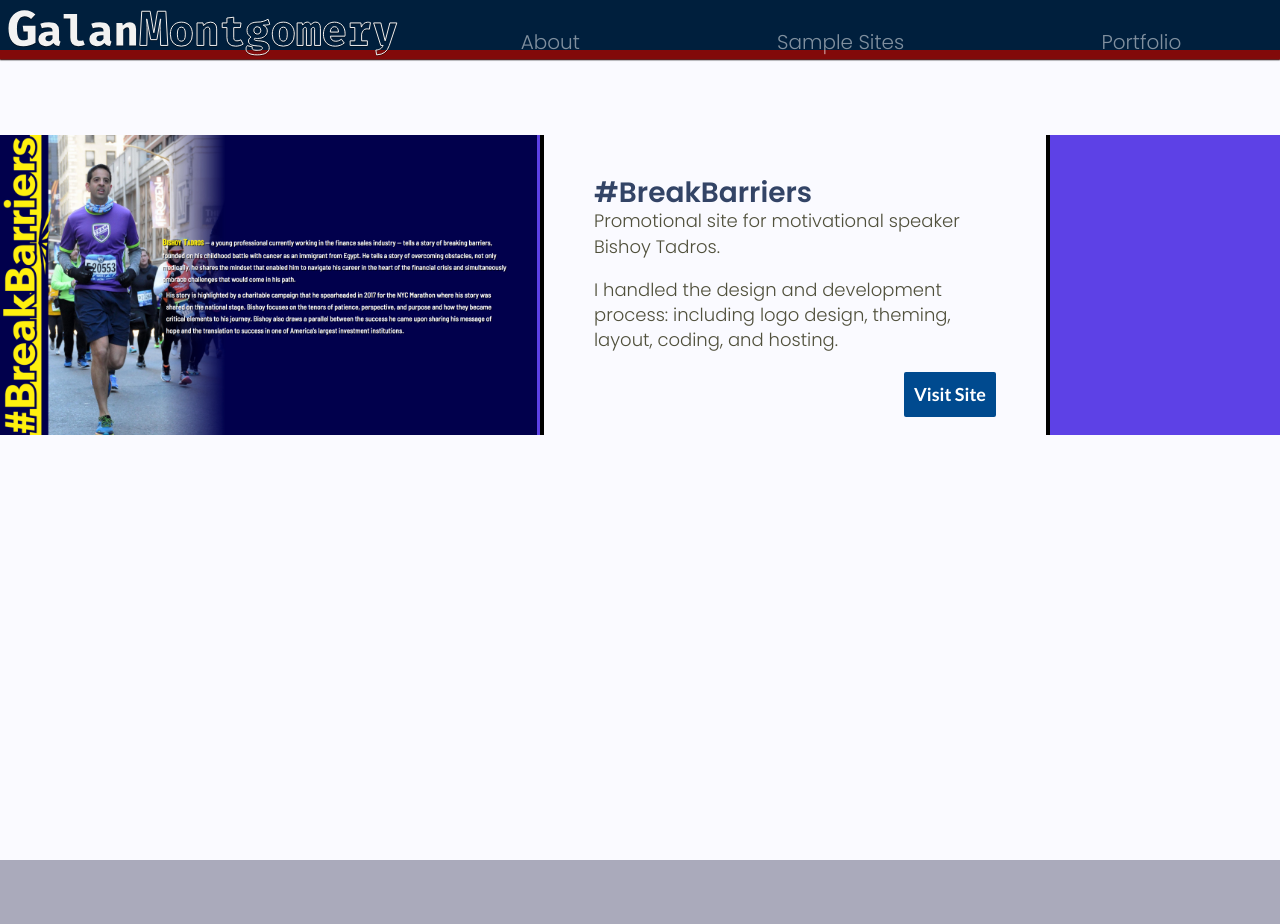
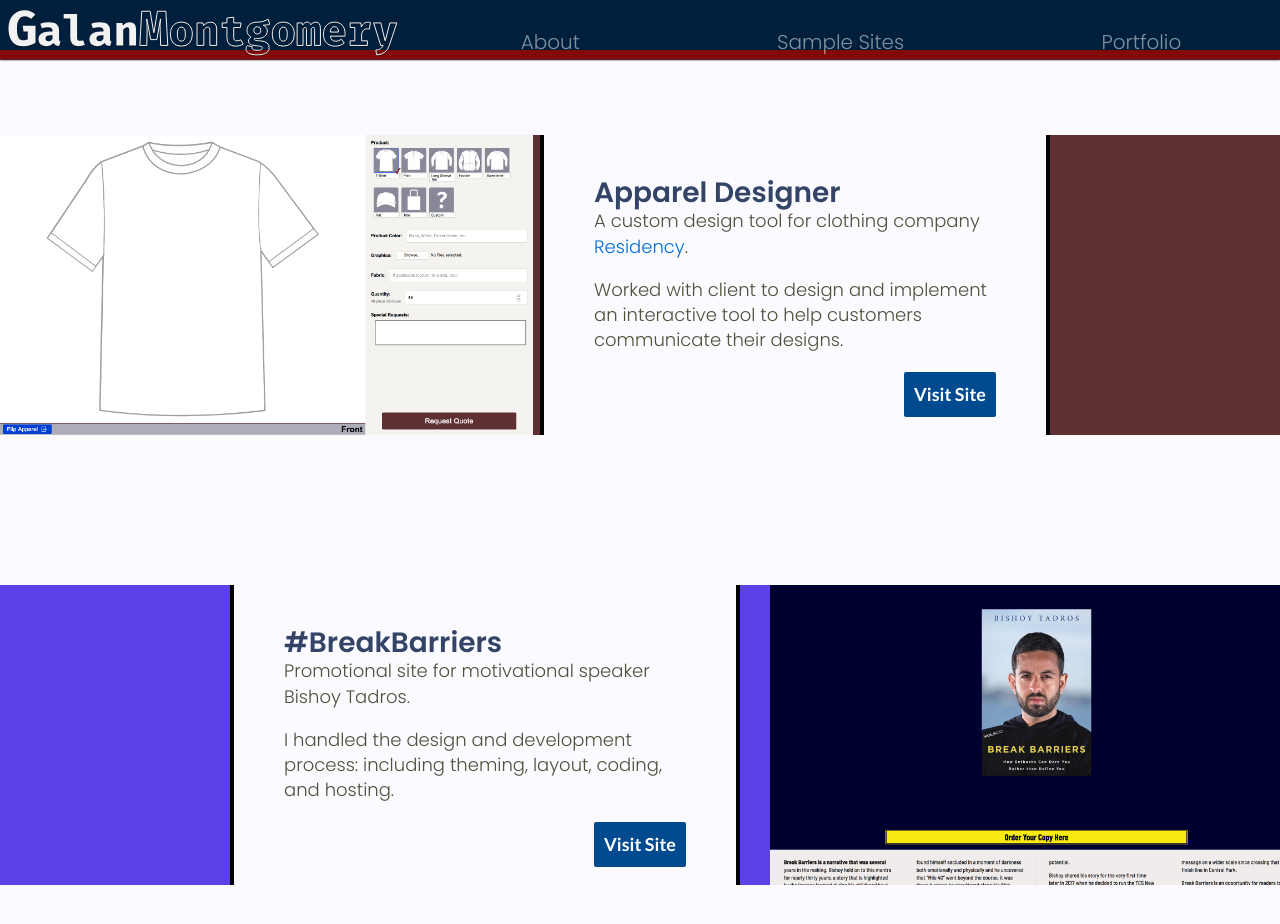
Before and after one commit to GalanCM/Portfolio, a Vue app: page /portfolio in a window 1280 px wide. Shown: the top 924 px of the page. Before the commit the page ends 860 px from the top, so only its background shows below. Built offline with nearby package versions, Linux system fonts and the light colour scheme.

Commit message:
Update Breakbarriers image/add Residency designer

```diff
--- a/src/components/project_item.vue
+++ b/src/components/project_item.vue
@@ -1,17 +1,27 @@
 <template>
-  <section :style="{backgroundColor: info.color}" class="item">
-    <img v-if="info.image" :src="require( '@/assets/' + info.image )">
+  <section :style="{ backgroundColor: info.color }" class="item">
+    <img v-if="info.image" :src="require('@/assets/' + info.image)" />
     <main>
-      <div class="title">{{info.title}}</div>
+      <div class="title">{{ info.title }}</div>
       <div class="tagline" v-html="info.tagline"></div>
       <div class="buttons">
-        <a class="button" :href="info.repoUrl" v-if="info.repoUrl !== null">View Code</a>
+        <a class="button" :href="info.repoUrl" v-if="info.repoUrl !== null"
+          >View Code</a
+        >
         <router-link
           class="button"
           :to="info.caseStudyUrl"
           v-if="info.caseStudyUrl !== null"
-        >Case Study</router-link>
-        <a class="button primary" :href="info.siteUrl" v-if="info.siteUrl !== null">Visit Site</a>
+          >Case Study</router-link
+        >
+        <a
+          class="button primary"
+          :href="info.siteUrl"
+          v-if="info.siteUrl !== null"
+          target="_blank"
+          rel="noopener noreferrer"
+          >Visit Site</a
+        >
       </div>
     </main>
   </section>
--- a/src/views/Portfolio.vue
+++ b/src/views/Portfolio.vue
@@ -21,39 +21,28 @@ export default Vue.extend({
   data() {
     return {
       sites: [
-        // {
-        //   color: "#001f3d",
-        //   siteUrl: null,
-        //   caseStudyUrl: "/case_studies/portfolio",
-        //   repoUrl: null,
-        //   image: null,
-        //   video: null,
-        //   title: "This Site",
-        //   tagline:
-        //     "The third major iteration of this site so far, I'm constantly modifying it to best represent my current skills."
-        // },
+        {
+          color: "#5f3032",
+          siteUrl: "https://designer.residencyapparel.com/",
+          caseStudyUrl: null,
+          repoUrl: null,
+          image: "screenshots/residency-designer.png",
+          video: null,
+          title: "Apparel Designer",
+          tagline: `<p>A custom design tool for clothing company <a href="https://residencyapparel.com" target="_blank" rel="noopener noreferrer">Residency</a>.
+            <p>Worked with client to design and implement an interactive tool to help customers communicate their designs.</p>`
+        },
         {
           color: "#5d41e6",
           siteUrl: "https://hashtagbreakbarriers.com/",
           caseStudyUrl: null,
           repoUrl: null,
-          image: "breakbarriers.jpg",
+          image: "screenshots/breakbarriers.png",
           video: null,
           title: "#BreakBarriers",
-          tagline:
-            "<p>Promotional site for motivational speaker Bishoy Tadros.</p><p>I handled the design and development process: including logo design, theming, layout, coding, and hosting.</p>"
+          tagline: `<p>Promotional site for motivational speaker Bishoy Tadros.</p>
+            <p>I handled the design and development process: including theming, layout, coding, and hosting.</p>`
         }
-        // {
-        //   color: "#73a839",
-        //   siteUrl: null,
-        //   caseStudyUrl: null,
-        //   repoUrl: null,
-        //   image: "getloaded-mobile.png",
-        //   video: null,
-        //   title: "Getloaded Mobile 2.0",
-        //   tagline:
-        //     "Front-end for an SAAS application. My largest project to date, I led a small team from initial research to final product. Ported existing mobile site pages to a new application framework."
-        // }
       ]
     };
   }
```
Also changed, not shown: src/assets/screenshots/breakbarriers.png (added), src/assets/screenshots/residency-designer.png (added).
